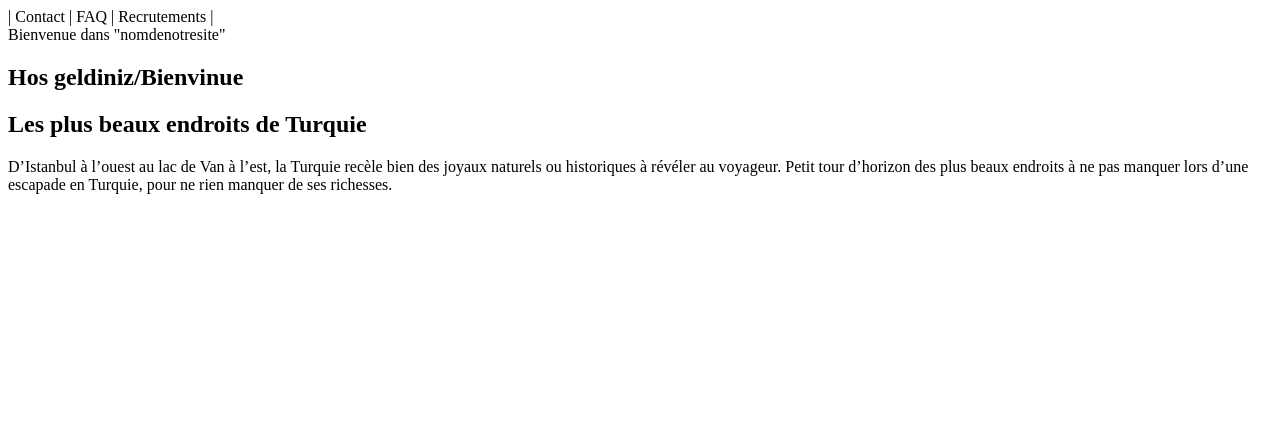
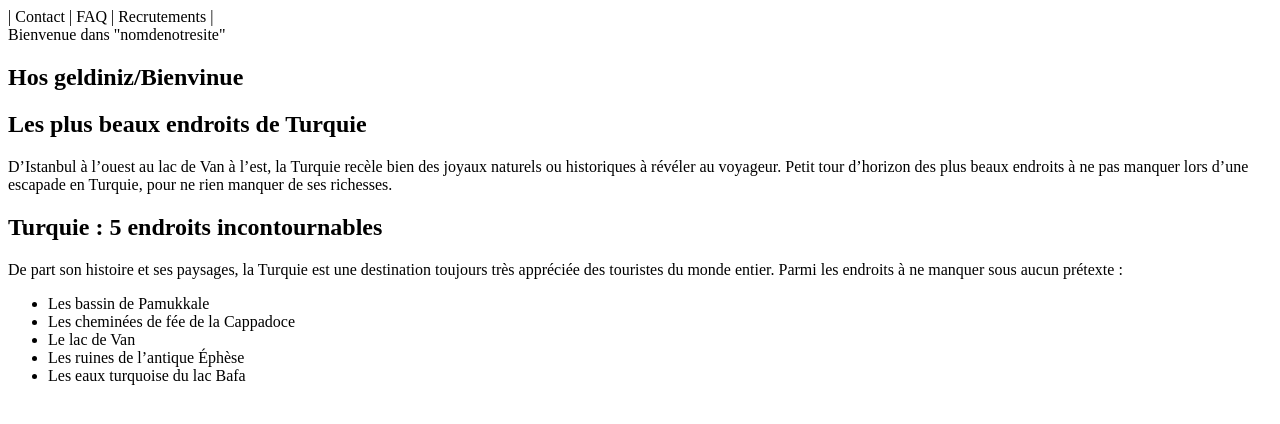
Before and after one commit to beytullah0129/mon-site, a plain HTML site: page index.html in a window 1280 px wide. Drawn offline with Linux system fonts and the light colour scheme.

Commit message:
Update index.html

```diff
--- a/index.html
+++ b/index.html
@@ -10,6 +10,14 @@
         <h1><strong>Hos geldiniz/Bienvinue</strong></h1>
         <h2>Les plus beaux endroits de Turquie</h2>
         <p>D’Istanbul à l’ouest au lac de Van à l’est, la Turquie recèle bien des joyaux naturels ou historiques à révéler au voyageur. Petit tour d’horizon des plus beaux endroits à ne pas manquer lors d’une escapade en Turquie, pour ne rien manquer de ses richesses.</p>
+        <h2>Turquie : 5 endroits incontournables</h2>
+        <p>De part son histoire et ses paysages, la Turquie est une destination toujours très appréciée des touristes du monde entier. Parmi les endroits à ne manquer sous aucun prétexte :</p>
+<ul>
+<li>Les bassin de Pamukkale</li>
+<li>Les cheminées de fée de la Cappadoce</li>
+<li>Le lac de Van</li>
+<li>Les ruines de l’antique Éphèse</li>
+<li>Les eaux turquoise du lac Bafa</ul>
       </section>
     </div>
 
```
